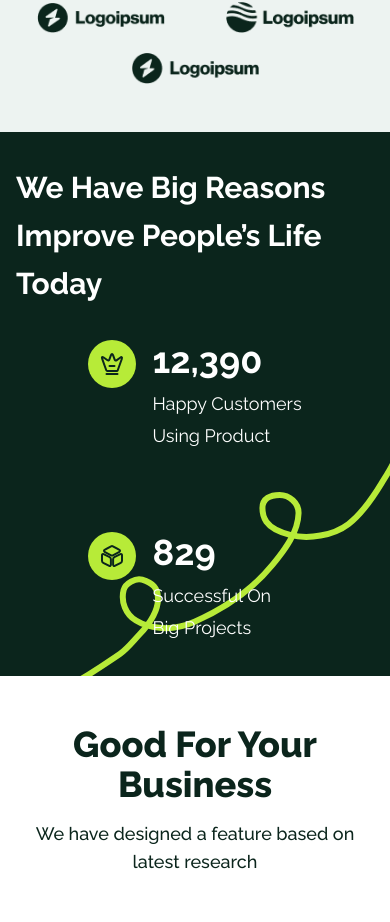
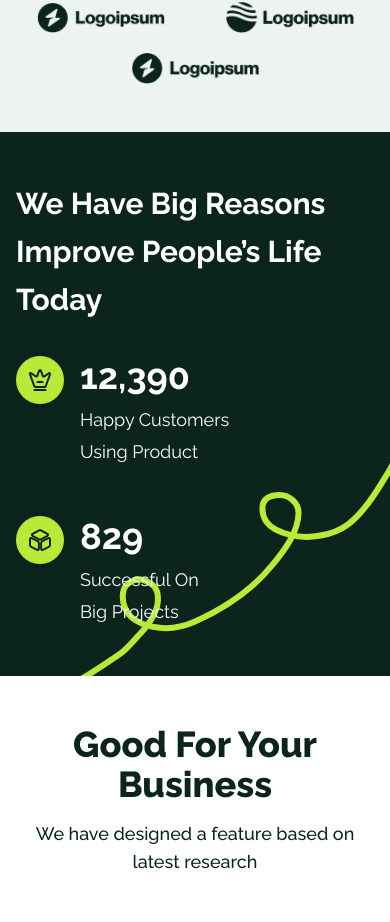
Before and after one commit to ervanervan/pasti-laris, a React (Vite) app: page / in a window 390 px wide. Shown: the part 1232-2154 px from the top of the page. Built offline with nearby package versions, Linux system fonts and the light colour scheme; a web font is replaced by a local one.

Commit message:
update: stats component

```diff
--- a/src/components/Stats.jsx
+++ b/src/components/Stats.jsx
@@ -7,13 +7,13 @@ export default function Stats() {
   return (
     <section className="bg-green-1 overflow-x-hidden">
       <div className="container mx-auto relative z-0">
-        <div className="flex flex-col lg:flex-row items-center justify-between px-4 py-8 md:py-16 gap-8 relative z-10">
+        <div className="flex flex-col lg:flex-row md:items-center justify-between px-4 py-12 md:py-16 gap-8 relative z-10">
           <div>
             <h2 className="text-white-1 font-bold text-3xl leading-[3rem]">
               We Have Big Reasons <br /> Improve People’s Life Today
             </h2>
           </div>
-          <div className="flex flex-col md:flex-row items-start gap-20">
+          <div className="flex flex-col md:flex-row items-start gap-12 md:gap-20">
             <div className="flex gap-x-4">
               <div className="bg-green-2 p-3 rounded-full h-fit">
                 <img src={iconCrown} alt="" />
```
